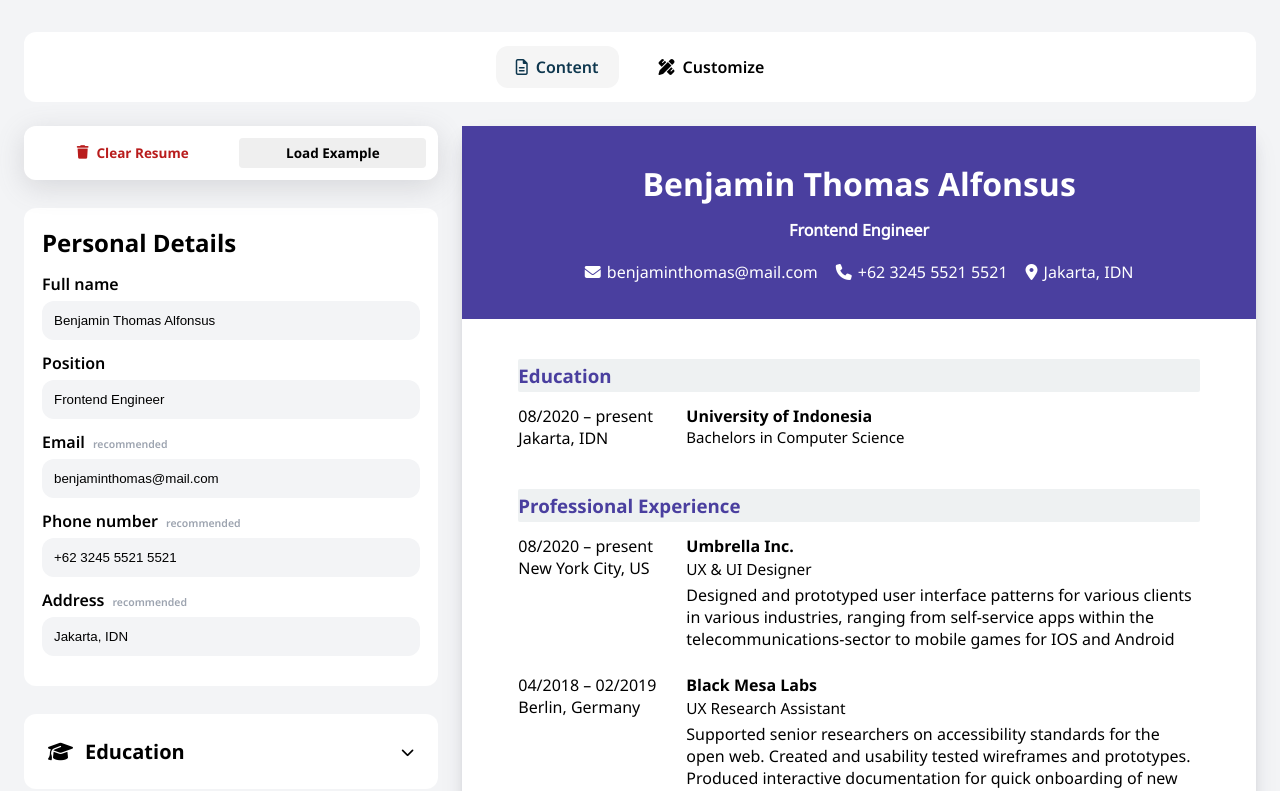
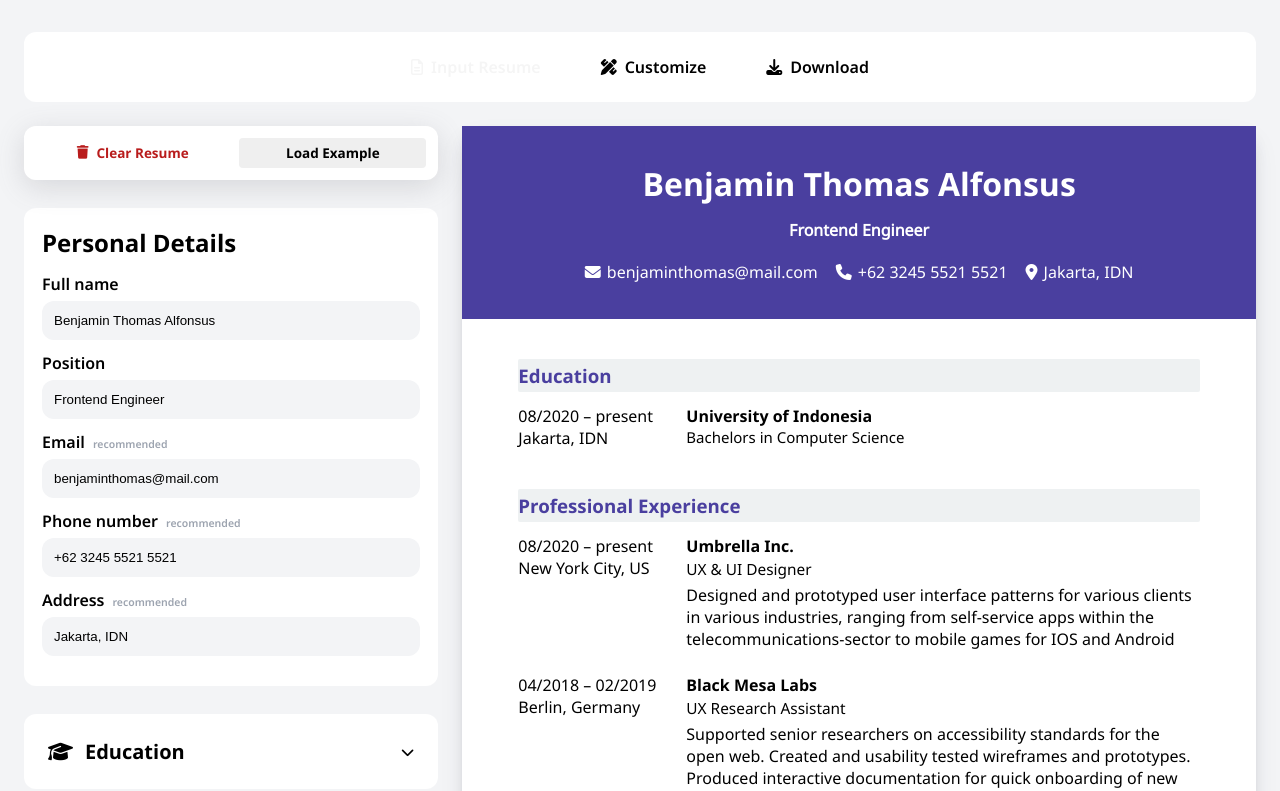
Before and after one commit to rubengitdev/4Resume, a React (Create React App) app: page / in a window 1280 px wide. Shown: the top 791 px of the page. Built offline with nearby package versions, Linux system fonts and the light colour scheme.

Commit message:
Refactor: Adjust styling

```diff
--- a/src/components/Layout/Navbar/Navbar.css
+++ b/src/components/Layout/Navbar/Navbar.css
@@ -13,7 +13,6 @@
 
 .navbar button {
     border: 0;
-    background-color: transparent;
     padding: 10px 20px;
     border-radius: 12px;
     display: flex;
@@ -22,12 +21,14 @@
     flex-direction: row;
     align-items: center;
     font-family: 'NotoSans-SemiBold';
+    background-color: transparent;
     transition: background-color 0.15s ease-in-out;
+    color: black;
 }
 
 .navbar button[data-selected='true'] {
-    background-color: whitesmoke;
-    color: #0e374e;
+    background: var(--button-background-color);
+    color: whitesmoke;
 }
 
 .navbar button:active {
--- a/src/components/Layout/Navbar/Navbar.js
+++ b/src/components/Layout/Navbar/Navbar.js
@@ -3,13 +3,16 @@ import './Navbar.css';
 export default function Navbar({ onGoToPage, page }) {
     return (
         <nav className="navbar">
+            {/* Input Resume Button */}
             <button
                 onClick={() => onGoToPage('content')}
                 data-selected={page === 'content'}
             >
                 <i className="fa-regular fa-file-lines" />
-                Content
+                Input Resume
             </button>
+
+            {/* Customize Button */}
             <button
                 onClick={() => onGoToPage('customize')}
                 data-selected={page === 'customize'}
@@ -17,6 +20,12 @@ export default function Navbar({ onGoToPage, page }) {
                 <i className="fa-solid fa-pen-ruler" />
                 Customize
             </button>
+
+            {/* Download Button */}
+            <button>
+                <i className="fa-solid fa-download" />
+                Download
+            </button>
         </nav>
     );
 }
```
